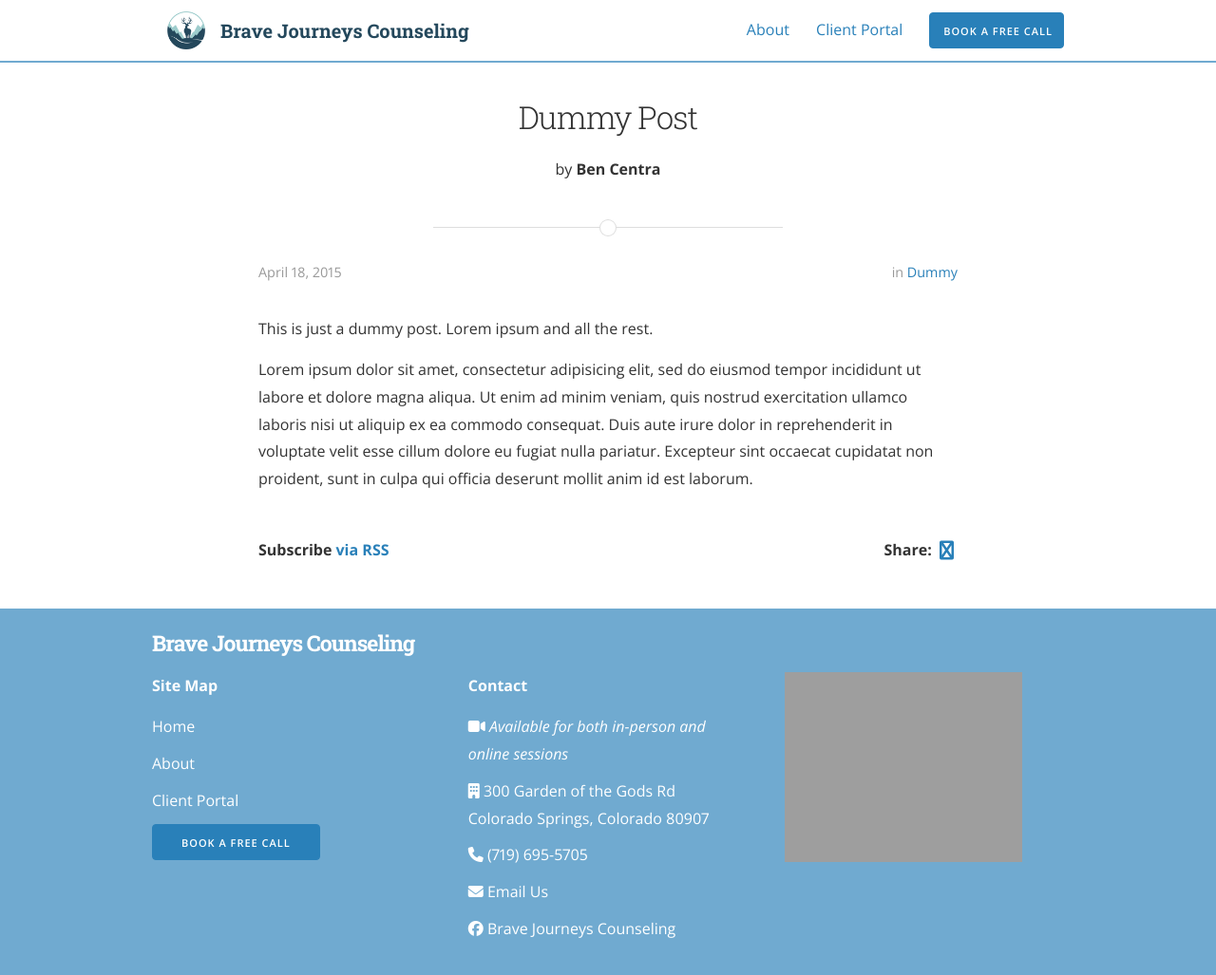
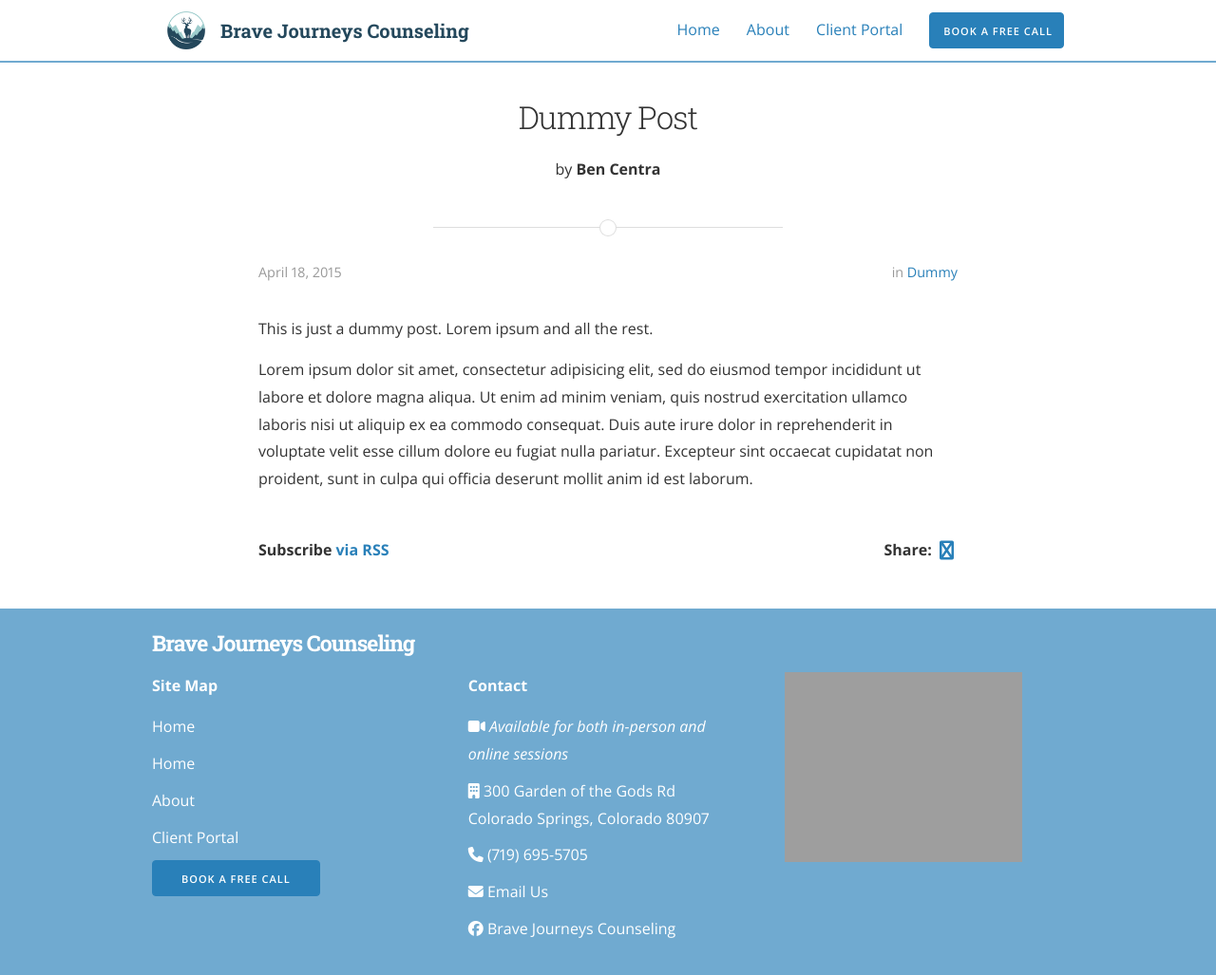
Before and after one commit to bravejourneyscounseling/bravejourneyscounseling, a Jekyll site: the page built from _posts/2015-04-18-dummy.md, in a window 1280 px wide and 1035 px high. Shown: the top 1027 px of the window at 95% size. Built offline with Jekyll 4.4.1, drawn with Linux system fonts in a browser that asks for light colours; nearby versions of some CDN libraries; grey boxes are pictures that could not be loaded.

Commit message:
Add home to nav

```diff
--- a/_includes/nav_links.html
+++ b/_includes/nav_links.html
@@ -1,3 +1,6 @@
+<li class="nav-link">
+  <a href="{{ site.baseurl }}/">Home</a>
+</li>
 {% for page in site.pages %} {% if page.title and page.main_nav == true %}
 <li class="nav-link">
   <a href="{{ page.url | prepend: site.baseurl }}">{{ page.title }}</a>
```
